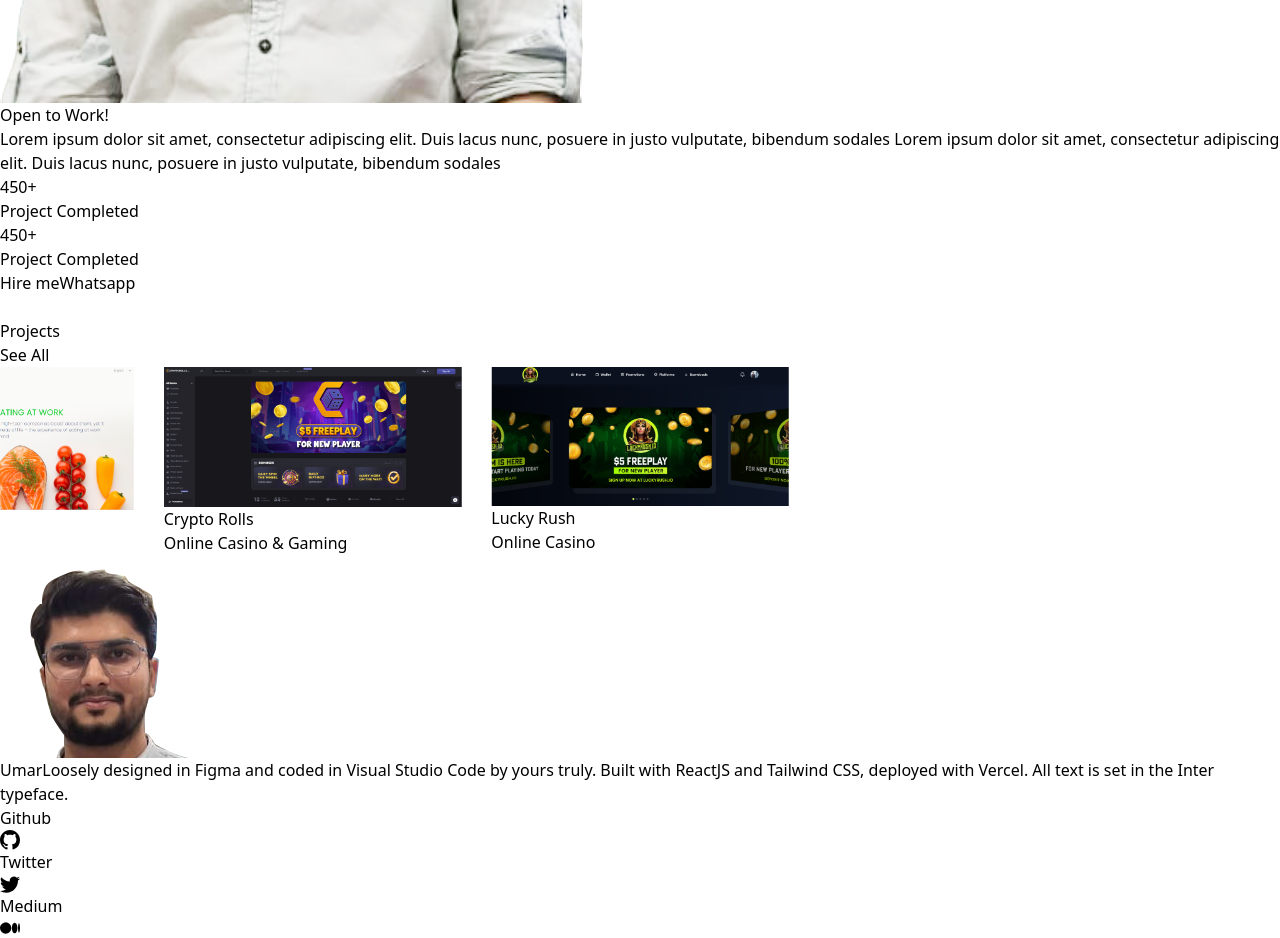
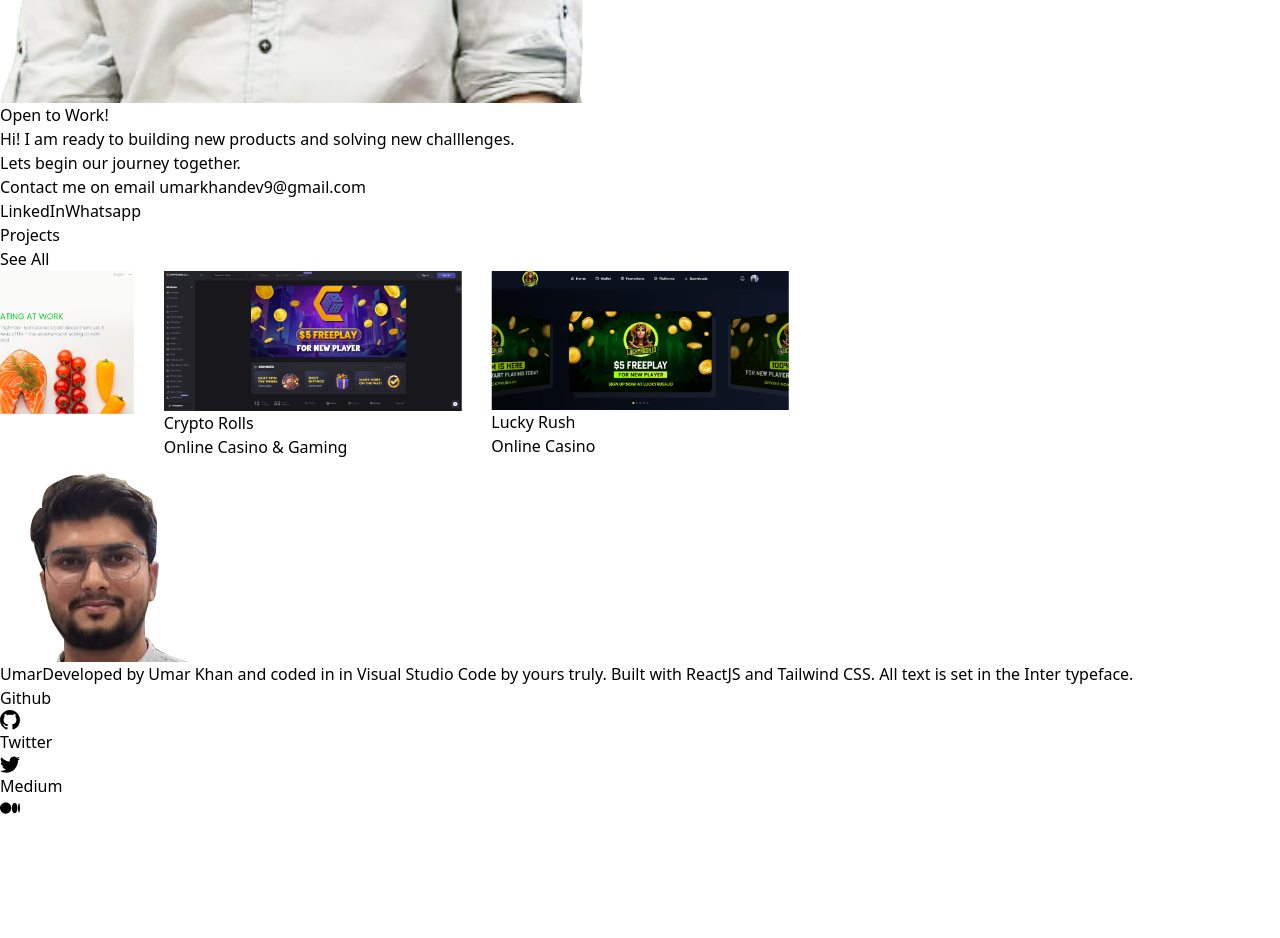
Before and after one commit to umar-developer-01/Portfolio, a React (Vite) app: page /projects in a window 1280 px wide. Shown: the part 4560-5498 px from the top of the page. After the commit the page ends 5378 px from the top, so only its background shows below. Built offline with nearby package versions, Linux system fonts and the light colour scheme.

Commit message:
Changes in Open Work Section

```diff
--- a/src/App.jsx
+++ b/src/App.jsx
@@ -2,7 +2,6 @@ import React from 'react';
 import { Route, Routes, HashRouter as Router } from "react-router-dom";
 import Header from "./components/layout/header";
 import Footer from "./components/layout/footer";
-// import About from "./pages/About";
 import Homepage from "./pages/homepage";
 import Project from "./pages/projects";
 
@@ -14,7 +13,6 @@ function App() {
         <Routes>
           <Route path="/" element={<Homepage />} />
           <Route path="/projects" element={<Project />} />
-          {/* <Route path="/contact" element={<h1>sss</h1>} /> */}
         </Routes>
       </div>
       <Footer />
--- a/src/components/hireme.jsx
+++ b/src/components/hireme.jsx
@@ -5,7 +5,7 @@ const Hireme = () => {
     <div className="py-12 xl:pt-28 bg-gray-100 ">
       <div className="mx-auto max-w-7xl px-6 md:px-12 lg:px-6 xl:px-0">
         <div className="relative p-0 md:ps-10 md:pb-0 md:pe-0 md:pt-10">
-          <div className="flex flex-wrap md:flex-nowrap items-end font-sans relative z-10">
+          <div className="flex flex-wrap md:flex-nowrap  font-sans relative z-10 items-center">
             <div className="flex-none relative w-full md:w-auto pt-10 md:p-0 border-b md:border-0 ">
               <img
                 src={umar}
@@ -22,47 +22,39 @@ const Hireme = () => {
 
                 <div className="w-full flex-none text-slate-700 mt-2">
                   <p className=" text-gray-600  dark:text-gray-300">
-                    Lorem ipsum dolor sit amet, consectetur adipiscing elit. Duis
-                    lacus nunc, posuere in justo vulputate, bibendum sodales  Lorem ipsum dolor sit amet, consectetur adipiscing elit. Duis
-                    lacus nunc, posuere in justo vulputate, bibendum sodales
+                    Hi! I am ready to building new products and solving new
+                    challlenges.
+                    <br />
+                    Lets begin our journey together.
+                    <br />
+                    Contact me on email umarkhandev9@gmail.com
                   </p>
                 </div>
-                <div className='flex gap-4 mt-5'>
-                  <div className=' bg-white/60 border border-white rounded-md'>
-                    <div className='rounded-md py-2 px-4'>
-                      <h4 className='font-bold text-lg'>450+</h4>
-                      <p className='opacity-50 text-sm'>Project Completed</p>
-                    </div>
-                  </div>
-                  <div className=' bg-white/60 border border-white rounded-md'>
-                    <div className='rounded-md py-2 px-4'>
-                      <h4 className='font-bold text-lg'>450+</h4>
-                      <p className='opacity-50 text-sm'>Project Completed</p>
-                    </div>
-                  </div>
-                </div>
+
               </div>
 
               <div className="flex space-x-4 text-sm font-medium border-t border-white mt-5 pt-5">
                 <div className="flex-auto flex space-x-4">
-                  <button
+                  <a
+                    href="https://www.linkedin.com/in/umar-ali-k/"
+                    target="_blank"
+                    rel="noopener noreferrer"
                     className="btn btn-orange"
-                    type="submit"
                   >
-                    Hire me
-                  </button>
-                  <button
+                    LinkedIn
+                  </a>
+
+                  <a
+                    href="https://wa.me/916394913131"
+                    target="_blank"
+                    rel="noopener noreferrer"
                     className="btn btn-lighter"
-                    type="button"
                   >
                     Whatsapp
-                  </button>
+                  </a>
+
                 </div>
-
               </div>
-              {/* <p className="text-sm text-slate-700">
-              Free shipping on all continental US orders.
-            </p> */}
             </form>
           </div>
           <div className=" bg-white px-10 rounded-t-2xl absolute inset-0 overflow-hidden clip-poly ">
@@ -70,11 +62,7 @@ const Hireme = () => {
             <div className="h-full rounded-full bg-gradient-to-l from-blue-100 blur-[106px] dark:from-blue-700"></div>
             <div className="h-full bg-gradient-to-r from-orange-400 to-primary blur-[106px]"></div>
           </div>
-          <div className="w-[150px] h-[150px] flex flex-col items-end   text-white pe-3 pt-4 absolute right-0 top-0 bg-orange-400 z-10 clip-corner rounded-t-2xl">
-            <span className="font-bold text-sm leading-none">10 Years</span>
-            <span className="text-sm leading-none">Exp.</span>
 
-          </div>
         </div>
       </div>
     </div>
--- a/src/components/layout/footer.jsx
+++ b/src/components/layout/footer.jsx
@@ -13,7 +13,7 @@ const Footer = () => {
                                 <img className='font-semibold w-12 h-12 bg-orange-600 rounded-full' src={Logo} alt='Umar'/>
                                 <span class="text-xl text-white font-bold uppercase">Umar</span>
                             </a>
-                            <a href="https://tailus.io" className="inline-block text-sm">Loosely designed in <span className='font-semibold text-white'>Figma</span> and coded in <span className=' text-white'>Visual Studio Code</span> by yours truly. Built with <span className=' text-white'>ReactJS</span> and <span className=' text-white'>Tailwind CSS</span>, deployed with Vercel. All text is set in the Inter typeface.</a>
+                            <a href="https://tailus.io" className="inline-block text-sm">Developed by Umar Khan  and coded in <span className=' text-white'> in Visual Studio Code</span> by yours truly. Built with <span className=' text-white'>ReactJS</span> and <span className=' text-white'>Tailwind CSS</span>. All text is set in the Inter typeface.</a>
                         </div>
 
                         <div className="flex gap-6">
--- a/src/main.jsx
+++ b/src/main.jsx
@@ -1,6 +1,6 @@
 import React from 'react'
 import ReactDOM from 'react-dom/client'
-import App from './app.jsx'
+import App from './App.jsx'
 // import { AppProviders } from './context/index.jsx'
 import './index.css'
 
--- a/src/pages/homepage.jsx
+++ b/src/pages/homepage.jsx
@@ -1,17 +1,15 @@
 import React from 'react'
 import Intro from '../components/intro'
 import Experience from '../components/experience'
-import WhyhireMe from '../components/whyhireme'
 import Portfolio from '../components/protfolio'
 import Hireme from '../components/hireme'
-import Project from './projects'
+
 
 const Homepage = () => {
   return (
     <>
       <Intro />
       <Experience />
-      {/* <WhyhireMe /> */}
       <Hireme />
       <Portfolio />
     </>
```
